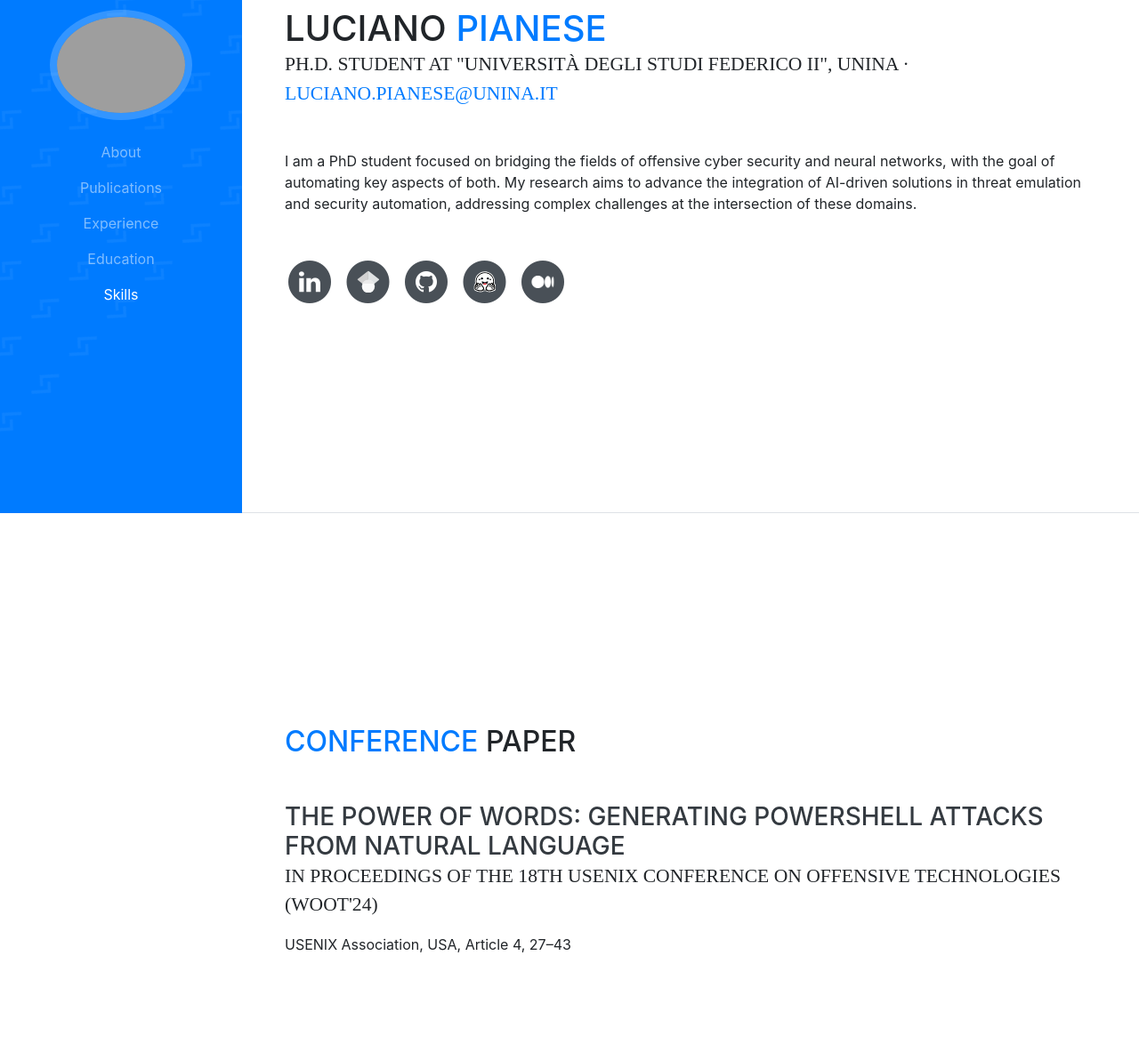
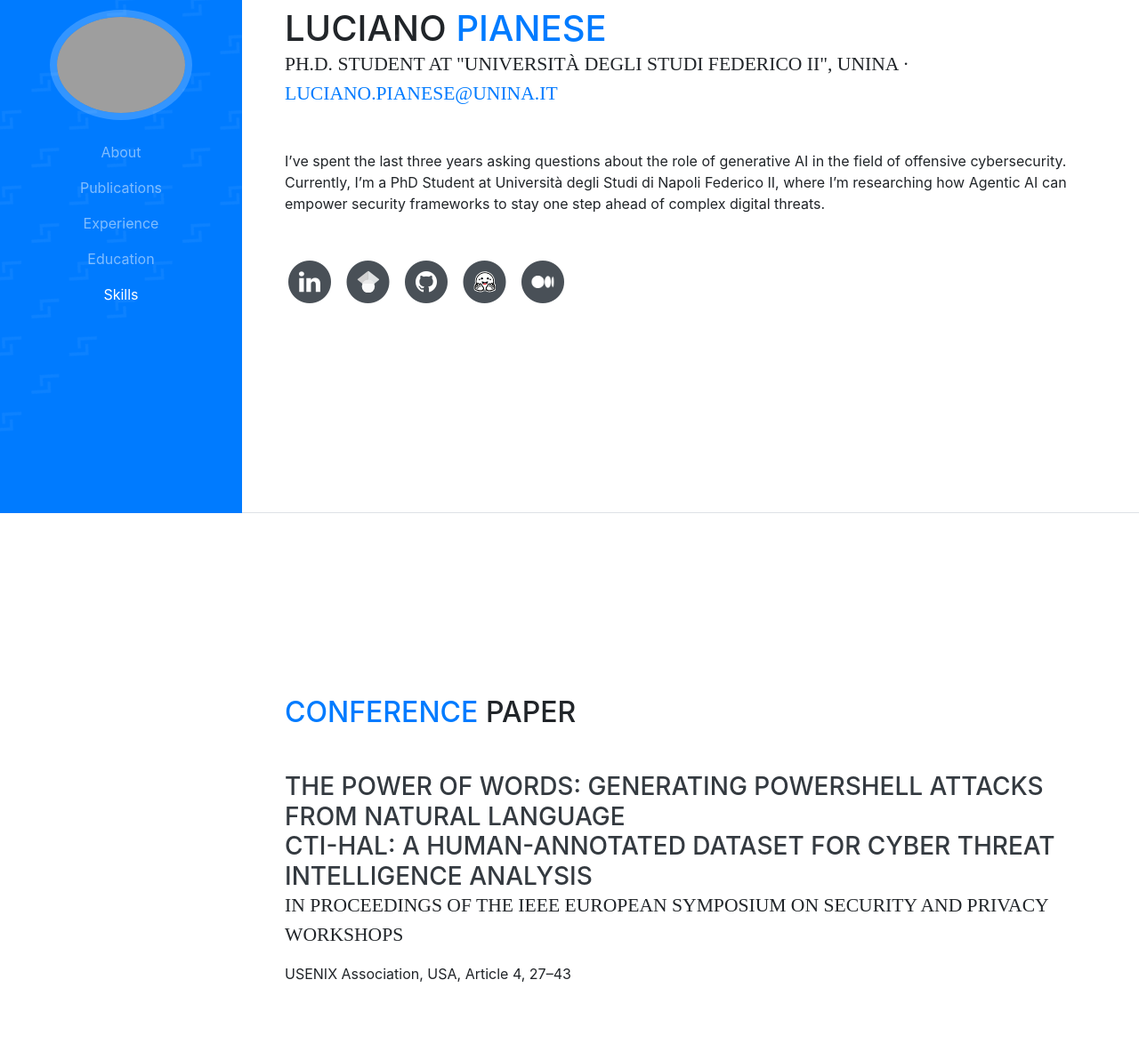
Before and after one commit to D4idalos/D4idalos.github.io, a website with bundled scripts: page index.html in a window 1280 px wide. Shown: the part 223-1397 px from the top of the page at 89% size. Built offline with nearby package versions, Linux system fonts and the light colour scheme; grey boxes are pictures that could not be loaded; some icons are missing; files whose address does not match are found by name; a web font is replaced by a local one.

Commit message:
Revise bio and add new publication information
Updated personal description and added new publication details.

```diff
--- a/index.html
+++ b/index.html
@@ -96,7 +96,7 @@
           <div class="subheading mb-5">Ph.D. student at "Università degli Studi Federico II", Unina ·
             <a href="mailto:luciano.pianese@unina.it">luciano.pianese@unina.it</a>
           </div>
-          <p class="mb-5">I am a PhD student focused on bridging the fields of offensive cyber security and neural networks, with the goal of automating key aspects of both. My research aims to advance the integration of AI-driven solutions in threat emulation and security automation, addressing complex challenges at the intersection of these domains.</p>
+          <p class="mb-5">I’ve spent the last three years asking questions about the role of generative AI in the field of offensive cybersecurity. Currently, I’m a PhD Student at Università degli Studi di Napoli Federico II, where I’m researching how Agentic AI can empower security frameworks to stay one step ahead of complex digital threats.</p>
           <ul class="list-inline list-social-icons mb-0">
             <li class="list-inline-item">
               <a href="https://www.linkedin.com/in/luciano-pianese/">
@@ -155,7 +155,12 @@
                 The power of words: generating powershell attacks from natural language
                 </a>
               </h3>
-              <div class="subheading mb-3">In Proceedings of the 18th USENIX Conference on Offensive Technologies (WOOT'24)</div>
+              <h3 class="mb-0">
+                  <a href="https://ieeexplore.ieee.org/document/11129521" target="_blank" class="text-decoration-none text-dark">
+                CTI-HAL: A Human-Annotated Dataset for Cyber Threat Intelligence Analysis
+                </a>
+              </h3>
+              <div class="subheading mb-3">In Proceedings of the IEEE European Symposium on Security and Privacy Workshops</div>
               <p>USENIX Association, USA, Article 4, 27–43</p>
 
       </section>
```
